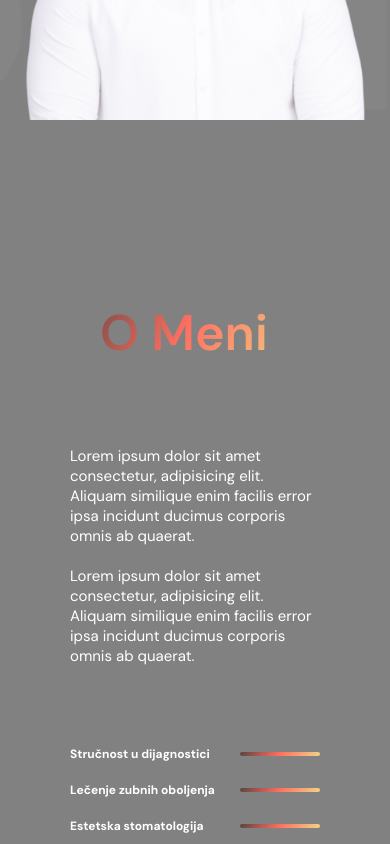
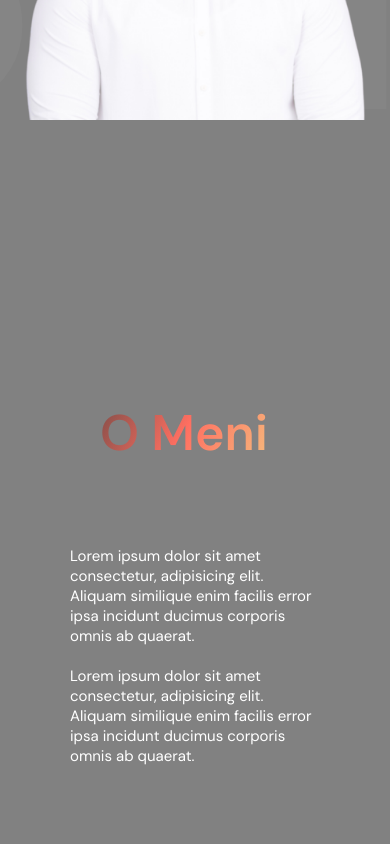
Before and after one commit to Elddar00/animated-portfolio, a React (Vite) app: page / in a window 390 px wide. Shown: the part 724-1568 px from the top of the page. Built offline with nearby package versions, Linux system fonts and the light colour scheme.

Commit message:
About Section - Mobile Responsive Change 2

```diff
--- a/src/components/about/about.scss
+++ b/src/components/about/about.scss
@@ -10,7 +10,7 @@
 
   @include mobile {
     gap: 80px;
-    margin: 180px 70px;
+    margin: 280px 70px;
     align-items: start;
   }
 }
```
